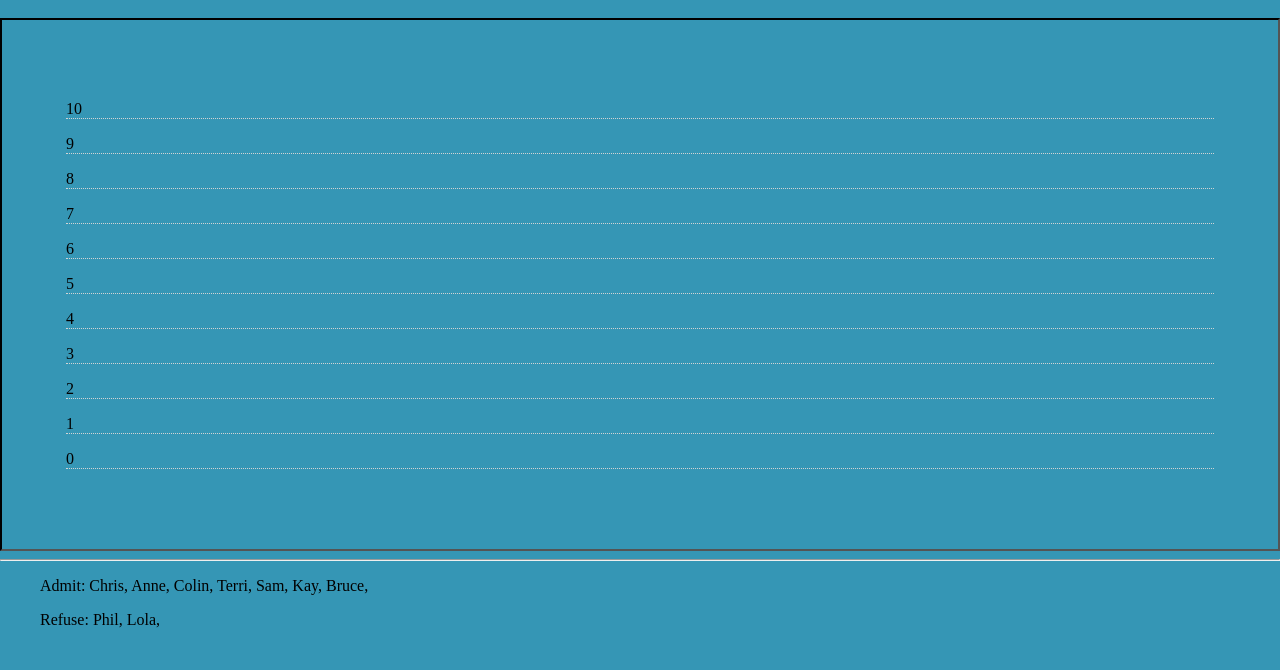
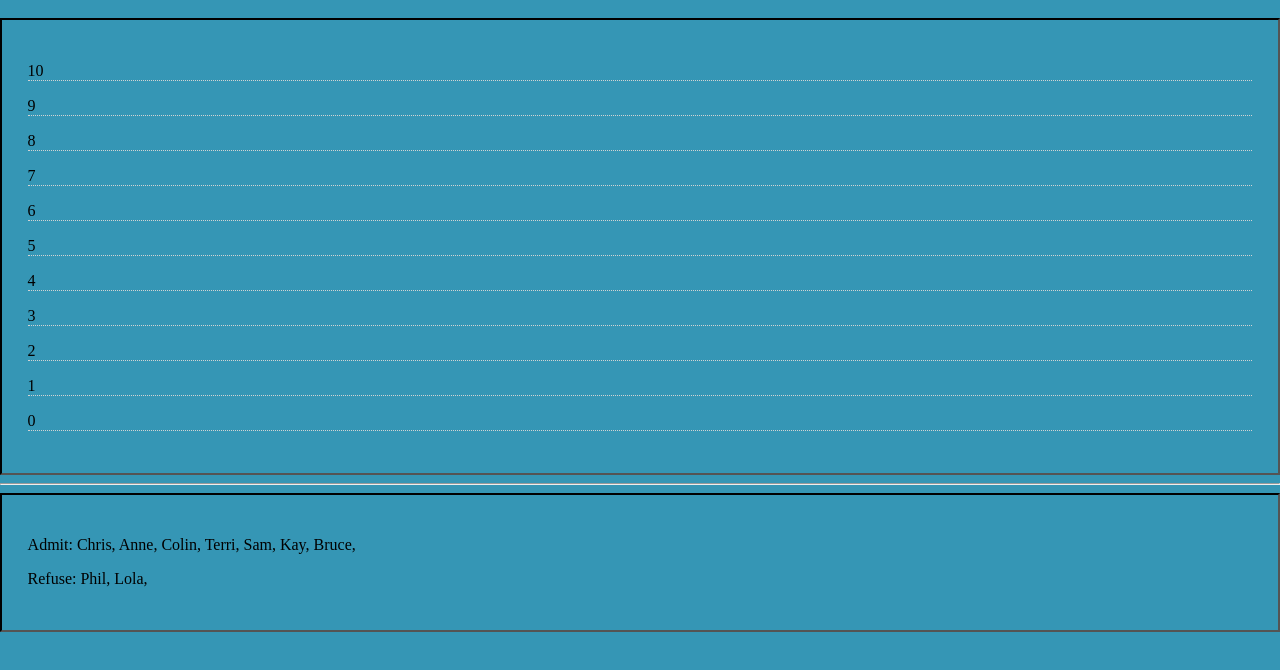
Before and after one commit to TXMack713/mdn-javascript-loops, a plain HTML site: page index.html in a window 1280 px wide. Shown: the part 40-710 px from the top of the page. Drawn offline with Linux system fonts and the light colour scheme.

Commit message:
2 files modified

```diff
--- a/index.html
+++ b/index.html
@@ -18,8 +18,8 @@
   <section class="exercise1"></section>
   <hr>
   <section class="exercise2">
-    <ul class="admitted"></ul>
-    <ul class="refused"></ul>
+    <p class="admitted"></p>
+    <p class="refused"></p>
   </section>
 </body>
 
--- a/styles.css
+++ b/styles.css
@@ -27,9 +27,14 @@ header {
 
 .exercise1 {
   border: 2px inset black;
-  padding: 5%;
+  padding: 2%;
 }
 
 .exercise1 > p {
   border-bottom: 1px dotted lightgray;
 }
+
+.exercise2 {
+  border: 2px inset black;
+  padding: 2%;
+}
```
